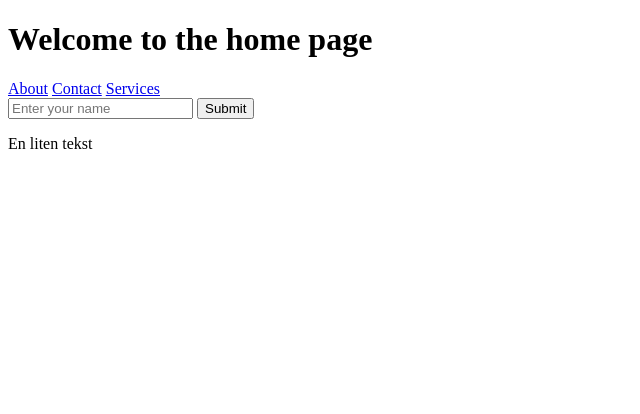
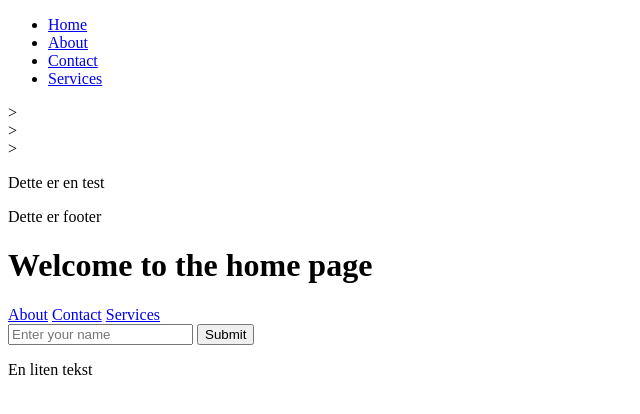
Before and after one commit to staaleandrb/faceweb, a plain HTML site: page index.html in a window 1280 px wide. Shown: the whole page, without its empty margins (0-640 px from the left). Drawn offline with Linux system fonts and the light colour scheme.

Commit message:
Update index.html

```diff
--- a/index.html
+++ b/index.html
@@ -6,6 +6,32 @@
     <title>Document</title>
 </head>
 <body>
+    <main>
+        <header>
+            <nav>
+                <ul>
+                    <li><a href="index.php">Home</a></li>
+                    <li><a href="about.php">About</a></li>
+                    <li><a href="contact.php">Contact</a></li>
+                    <li><a href="services.php">Services</a></li>
+                </ul>
+            </nav>
+        </header>
+        ><section>>
+            <article>>
+                <p>Dette er en test</p>
+            </article>
+
+        </section>
+        <section>
+
+
+        </section>
+
+    </main>
+    <footer>
+        Dette er footer
+    </footer>
     <h1>Welcome to the home page</h1>
     <a href="about.php">About</a>
     <a href="contact.php">Contact</a>
```
